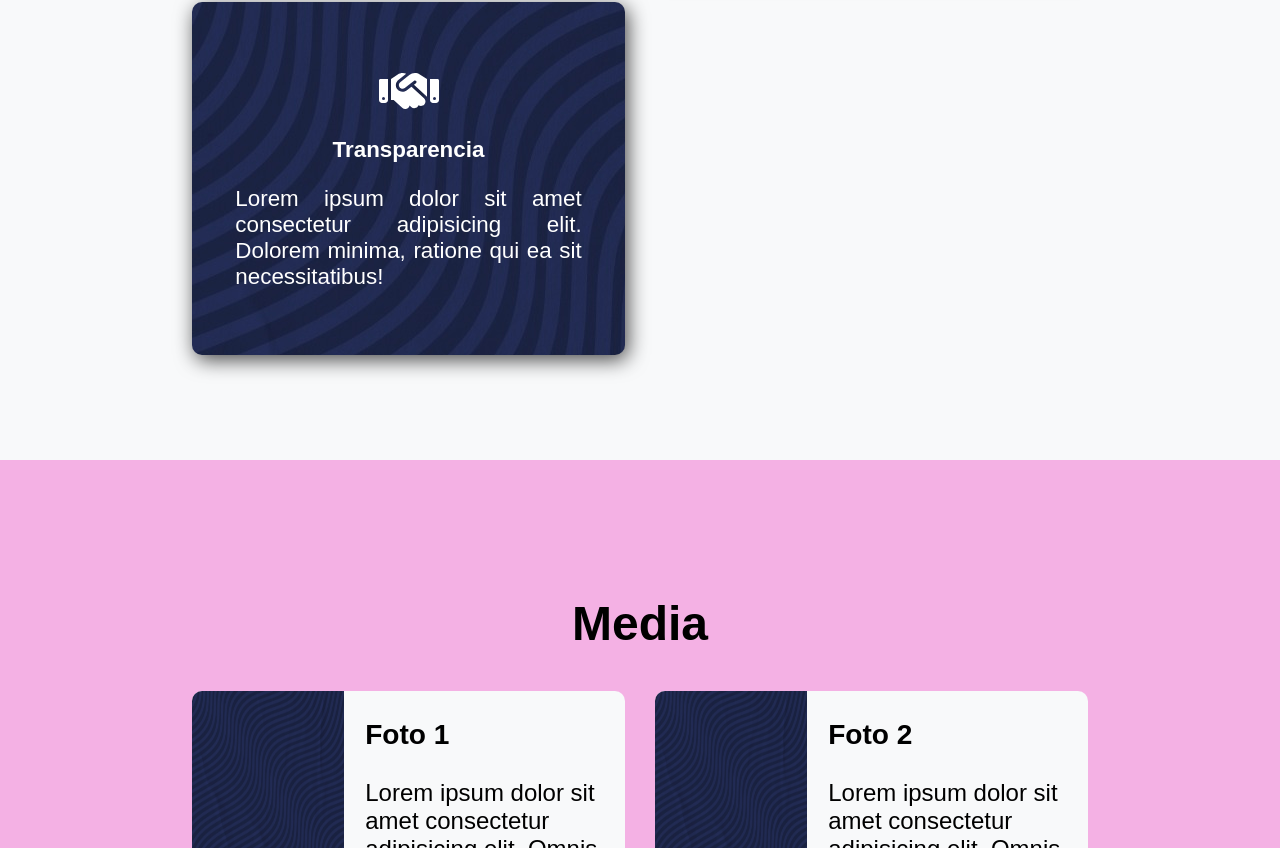
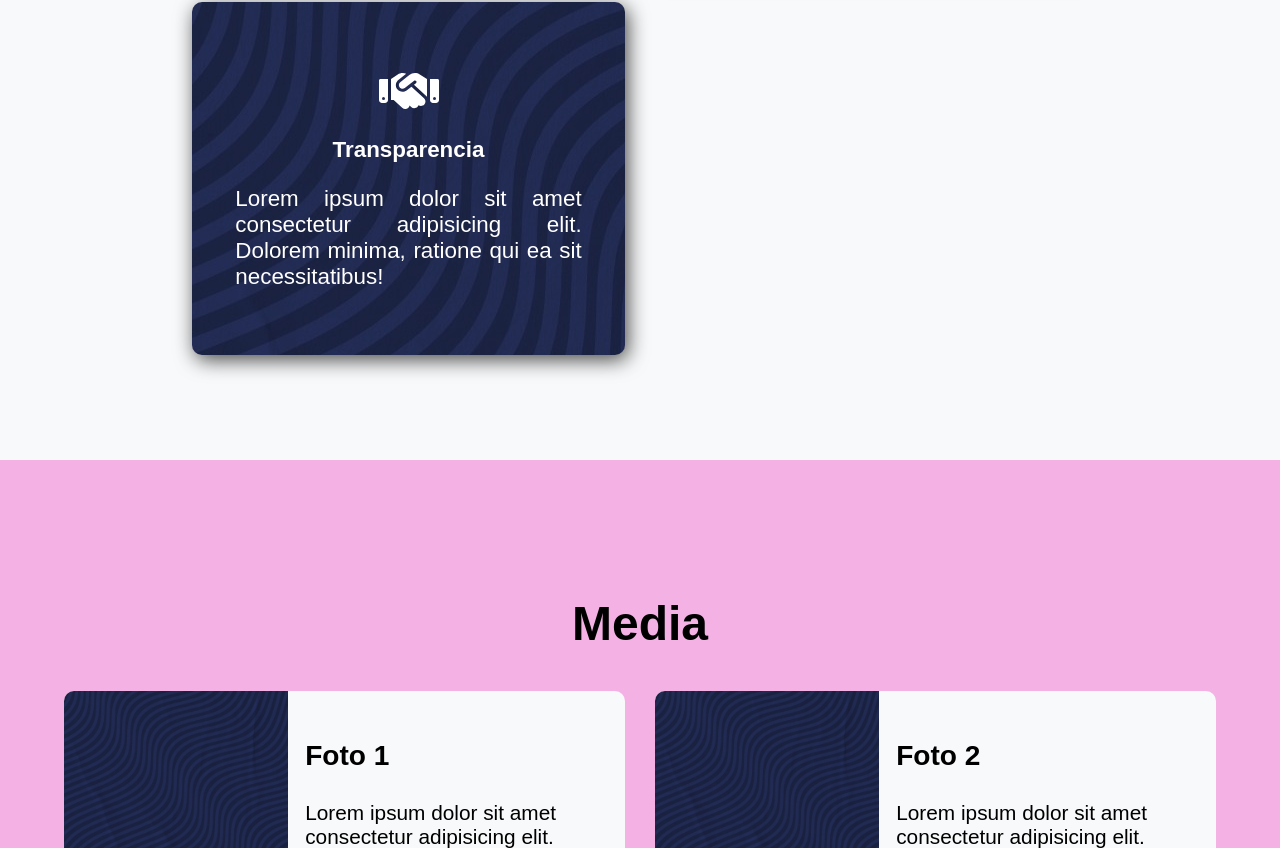
Before and after one commit to LuisCeballos24/LandingPage, a React (Vite) app: page / in a window 1280 px wide. Shown: the part 1952-2800 px from the top of the page. Built offline with nearby package versions, Linux system fonts and the light colour scheme.

Commit message:
Videos de Youtube

```diff
--- a/src/components/Banner.jsx
+++ b/src/components/Banner.jsx
@@ -1,6 +1,7 @@
 import React from 'react'
 import fotoPrincipal from '/src/img/fotos/fotoPrincipal.png'
 import fondoFotoPrincipal from '/src/img/fondos/Screenshot 2023-09-25 230513.png'
+import { HashLink } from 'react-router-hash-link'
 
 export function Banner() {
   return (
@@ -12,7 +13,8 @@ export function Banner() {
                 <div className="banner-subtitle">Candidato Independiente a Diputado</div>
                 <div className="banner-subtitle"><b>San Francisco – Juan Díaz – Don Bosco
                     Parque Lefevre – Río Abajo<br /><br /><span style={{"color": "black", "fontStyle": "oblique"}}>Circuito 8-4</span></b></div>
-                <button className="hire-button">Conóceme</button>
+
+                <HashLink smooth="true" to="#acercaDeMi"><button className="hire-button" >Conóceme</button></HashLink>
             </div>
             <div className="banner-image">
                 <img src={fotoPrincipal} alt="" />
--- a/src/components/Hamburguesa.jsx
+++ b/src/components/Hamburguesa.jsx
@@ -19,10 +19,10 @@ export const Hambuerguesa = () => {
         <div className="Burger">
         <div id="btnBurger" onClick={handleBurger}></div>
         <div id={mostrarElemento ? 'slideBurger' : 'slideBurgerOculto'} className="hideBurger">
-            <HashLink smooth to="#acercaDeMi" className='underline'><h3>Acerca de Mí</h3></HashLink>
-            <HashLink smooth to="#propuestas" className='underline'><h3>Propuestas</h3></HashLink>
-            <HashLink smooth to="#media" className='underline'><h3>Medias</h3></HashLink>
-            <HashLink smooth to="#suscribete" className='underline'><h3>Contactos</h3></HashLink>
+            <HashLink smooth="true"to="#acercaDeMi" className='underline'><h3>Acerca de Mí</h3></HashLink>
+            <HashLink smooth="true"to="#propuestas" className='underline'><h3>Propuestas</h3></HashLink>
+            <HashLink smooth="true"to="#media" className='underline'><h3>Medias</h3></HashLink>
+            <HashLink smooth="true"to="#suscribete" className='underline'><h3>Contactos</h3></HashLink>
         </div>
         </div>
     );
--- a/src/components/Media.jsx
+++ b/src/components/Media.jsx
@@ -4,6 +4,12 @@ import jsonVideos from '../json/Videos.json'
 import fondoBanner from '/src/img/fondos/fondo_banner.jpg'
 
 export function Media() {
+
+    function extractVideoIdFromShortUrl(url) {
+        const match = url.match(/youtu\.be\/([a-zA-Z0-9_-]+)/);
+        return match ? match[1] : null;
+    }
+
   return (
     // Media
     <div className="media" id="media">
@@ -22,9 +28,9 @@ export function Media() {
         <div className="medias">
             { jsonVideos.map( item => (
                 <div className="video" key={'video'+item.id}>
-                    <img src={fondoBanner} alt="" />
+                    <iframe src={'https://www.youtube.com/embed/'+extractVideoIdFromShortUrl(item.url)} frameBorder="0" allowFullScreen target='_blank'></iframe>
                     <div>
-                        <h3>{item.title}</h3>
+                        <h4>{item.title}</h4>
                         <p>{item.info}</p>
                     </div>
                 </div>
--- a/src/components/Navbar.jsx
+++ b/src/components/Navbar.jsx
@@ -10,12 +10,12 @@ export function Navbar() {
   return (
     // <Barra de navegación
     <div className="navbar">
-        <HashLink smooth className="navbar-logo" to="#banner">Daniel Lombana</HashLink>
+        <HashLink smooth="true"className="navbar-logo" to="#banner">Daniel Lombana</HashLink>
         <div className="navbar-links">
-            <HashLink smooth className="navbar-link" to="#acercaDeMi">Acerca de mi</HashLink>
-            <HashLink smooth className="navbar-link" to="#propuestas">Propuestas</HashLink>
-            <HashLink smooth className="navbar-link" to="#media">Media</HashLink>
-            <HashLink smooth className="navbar-link" to="#suscribete">Contacto</HashLink>
+            <HashLink smooth="true"className="navbar-link" to="#acercaDeMi">Acerca de mi</HashLink>
+            <HashLink smooth="true"className="navbar-link" to="#propuestas">Propuestas</HashLink>
+            <HashLink smooth="true"className="navbar-link" to="#media">Media</HashLink>
+            <HashLink smooth="true"className="navbar-link" to="#suscribete">Contacto</HashLink>
         </div>
         <Hambuerguesa />
     </div>
--- a/src/css/main.css
+++ b/src/css/main.css
@@ -261,28 +261,36 @@ body {
     font-size: 3rem;
 }
 .medias{
-    width: 70%;
+    width: 90%;
     margin: 1.5% auto 1.5% auto;
     display: grid;
-    grid-template-columns: repeat(auto-fit, minmax(300px, 2fr));
+    grid-template-columns: repeat(auto-fit, minmax(500px, 4fr));
     gap: 30px;
 }
 .foto, .video{
     width: 100%;
+    min-height: 120px;
+    max-height: 280px;
     display: flex;
     justify-content: space-between;
     align-items: center;
     background-color: #F8F9FA;
     border-radius: 10px;
 }
+
 .foto div, .video div{
-    margin-left: 5%;
+    width: 54%;
+    margin: auto;
 }
-.medias img, .medias video{
-    width: 35%;
+.medias img, .medias iframe{
+    width: 40%;
     height: 100%;
     border-radius: 10px 0 0 10px;
 }
+.foto div p, .video div p{
+    font-size: 1.3rem;
+}
+
 
 /*  Suscribete  */
 .suscribete{
--- a/src/json/Videos.json
+++ b/src/json/Videos.json
@@ -2,13 +2,29 @@
   {
     "id": 1,
     "img": "icons/building-columns-solid.svg",
-    "title": "Video 1",
-    "info": "Lorem ipsum dolor sit amet consectetur adipisicing elit. Omnis, officia?"
+    "title": "Sal y Pimienta - Daniel Lombana - 22 de noviembre del 2022",
+    "info": "En el programa de hoy, conversamos con el abogado, Daniel Lombana, sobre la APP de recolección de firmas.",
+    "url": "https://youtu.be/iD5kxVSu7dA?si=0AJfciWEsawsEdkM"
   },
   {
     "id": 2,
     "img": "icons/scale-balanced-solid.svg",
-    "title": "Video 2",
-    "info": "Lorem ipsum dolor sit amet consectetur adipisicing elit. Omnis, officia?"
+    "title": "EL PARLACEN | #UnCafeConKiKe Ft. Daniel Lombana",
+    "info": "Todo lo que debemos saber como panameños de EL PARLACEN... “ La Cueva de Ladrones”.",
+    "url": "https://youtu.be/vjOSRDY1sig?si=5EyhBijG3hzvRMDi"
+  },
+  {
+    "id": 3,
+    "img": "icons/scale-balanced-solid.svg",
+    "title": "Proponen aumentar dietas a directiva de la CSS",
+    "info": "Daniel Lombana, representante de la bancada independiente del diálogo por la Caja de Seguro Social (CSS), denunció que la mesa temática de administ...",
+    "url": "https://youtu.be/Q_97uQoYEtA?si=le8X8-3J8zmQjgde"
+  },
+  {
+    "id": 4,
+    "img": "icons/scale-balanced-solid.svg",
+    "title": "Análisis sobre facturación electrónica, aumento de contagios...",
+    "info": "En esta edición de Debate Abierto, el presidente del Colegio de Abogados, Juan Araúz y el director de...",
+    "url": "https://youtu.be/T72IlyoG3Qg?si=ST0-l8csYP6ouAao"
   }
 ]
```
